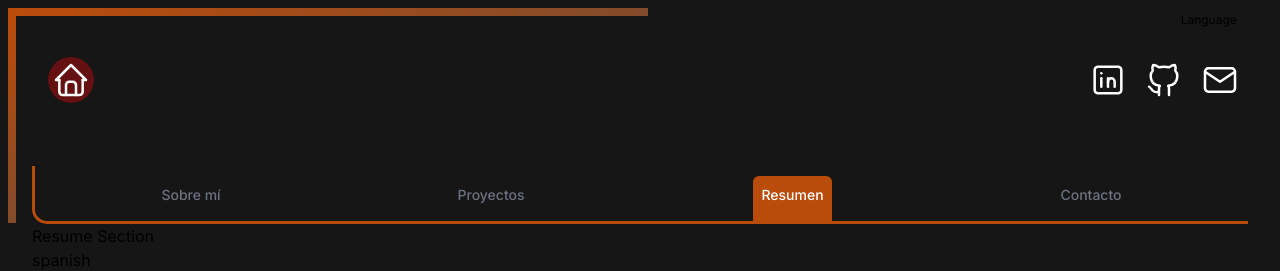
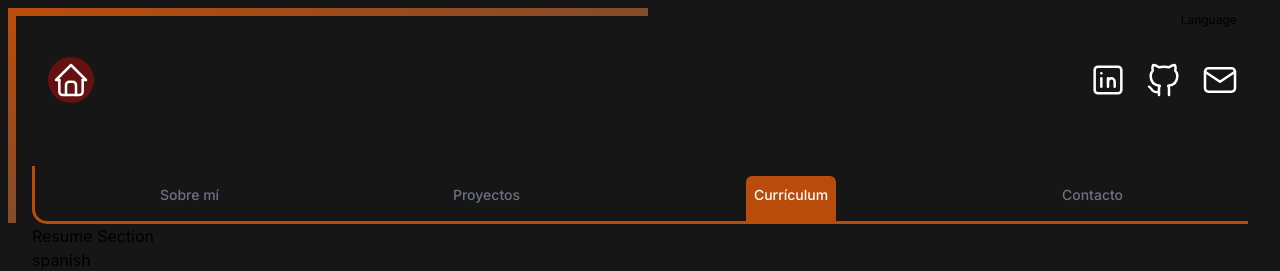
Before and after one commit to gastoncaute/portafolio, a Next.js app: page / in a window 1280 px wide. Shown: the top 271 px of the page. Built offline with nearby package versions, Linux system fonts and the light colour scheme.

Commit message:
Tabs style

```diff
--- a/src/components/Tabs/Tabs.tsx
+++ b/src/components/Tabs/Tabs.tsx
@@ -12,14 +12,14 @@
   };
   const getButtonText = (component: string) => {
     switch (component) {
-      case "resume":
-        return selectedLanguage === "spanish" ? "Resumen" : "Resume";
       case "about":
         return selectedLanguage === "spanish" ? "Sobre mí" : "About";
       case "projects":
         return selectedLanguage === "spanish" ? "Proyectos" : "Projects";
       case "contact":
         return selectedLanguage === "spanish" ? "Contacto" : "Contact";
+      case "resume":
+        return selectedLanguage === "spanish" ? "Currículum" : "Resume";
       default:
         return "";
     }
```
